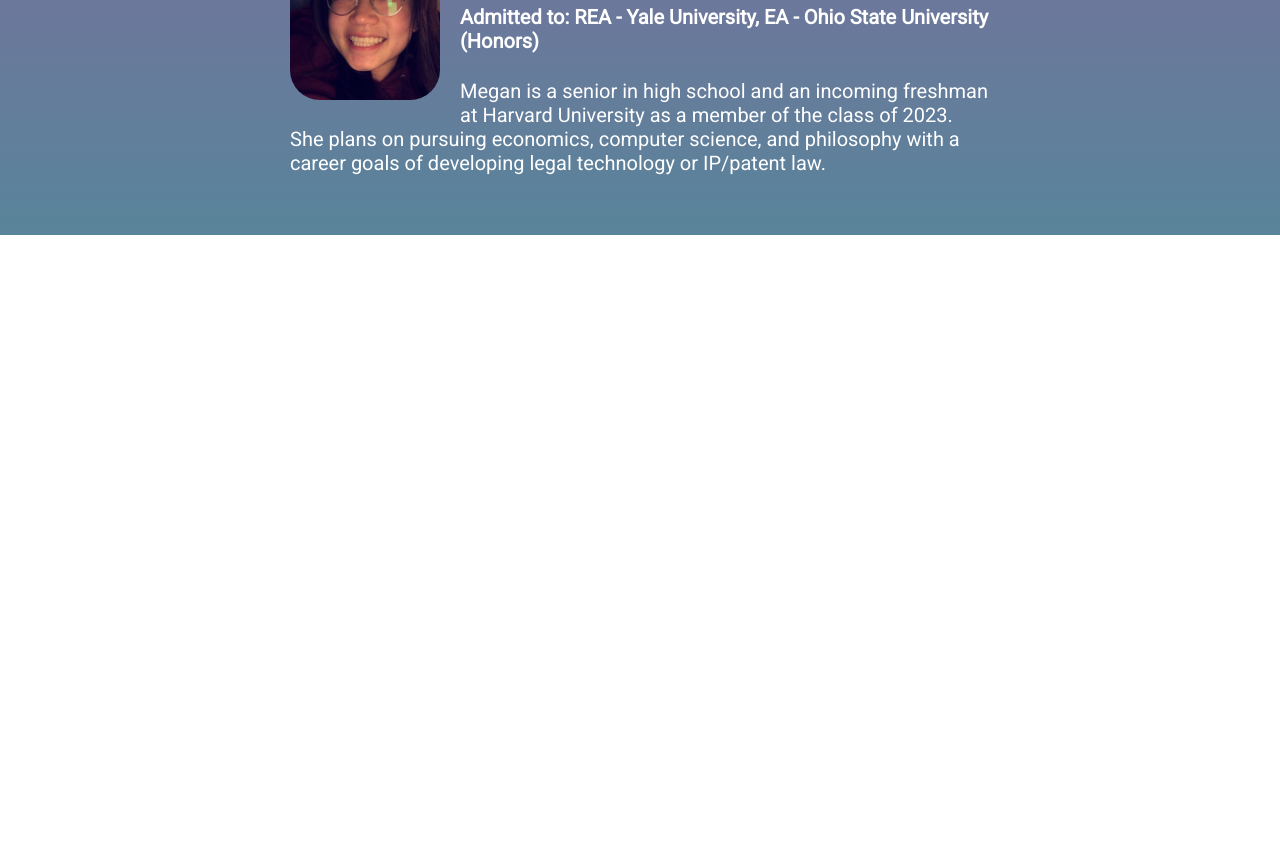
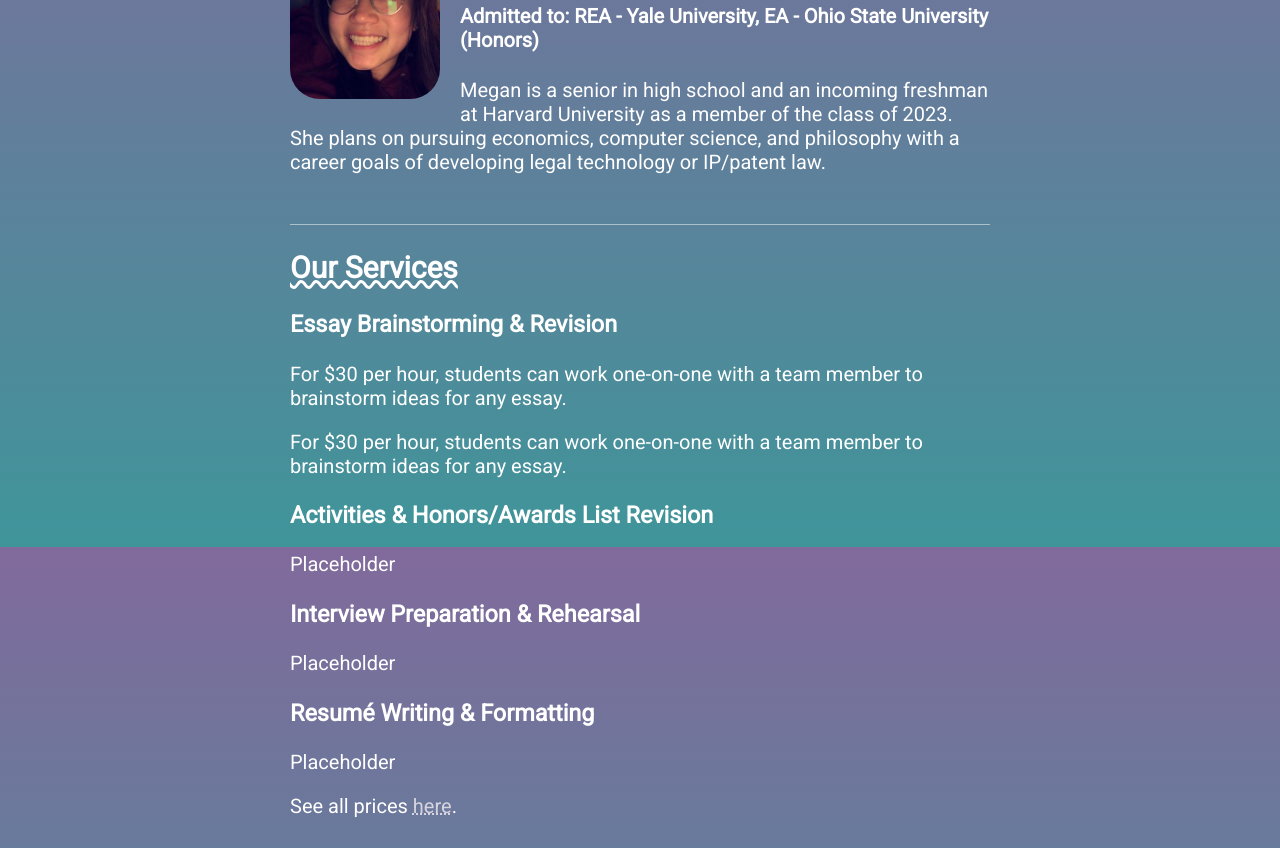
Before and after one commit to megancui/essayreview, a plain HTML site: page index.html in a window 1280 px wide. Shown: the part 1053-1901 px from the top of the page. Before the commit the page ends 1288 px from the top, so only its background shows below. Drawn offline with Linux system fonts and the light colour scheme.

Commit message:
added services section, just waiting to finalize prices

```diff
--- a/index.html
+++ b/index.html
@@ -30,7 +30,9 @@
       <i class="fab fa-instagram"></i>
       <i class="fas fa-envelope"></i>
     </div>
+
     <div class="divider"></div>
+
     <div class="bios" id="team">
       <h2>Our Team</h2>
       <div class="person">
@@ -61,6 +63,27 @@
         </div>
       </div>
     </div>
+
+    <div class="divider"></div>
+
+    <div class="services" id="services">
+      <h2>Our Services</h2>
+
+      <h3>Essay Brainstorming & Revision</h3>
+      <p>For $30 per hour, students can work one-on-one with a team member to brainstorm ideas for any essay.</p>
+      <p>For $30 per hour, students can work one-on-one with a team member to brainstorm ideas for any essay.</p>
+
+      <h3>Activities & Honors/Awards List Revision</h3>
+      <p>Placeholder</p>
+
+      <h3>Interview Preparation & Rehearsal</h3>
+      <p>Placeholder</p>
+
+      <h3>Resumé Writing & Formatting</h3>
+      <p>Placeholder</p>
+
+      <p>See all prices <a href="#">here</a>.</p>
+    </div>
   </div>
 </body>
 </html>
--- a/style.css
+++ b/style.css
@@ -66,7 +66,7 @@
 }
 
 .divider {
-  height: 2px;
+  height: 1px;
   background-color: white;
   opacity: .5;
   margin-top: 30px;
@@ -152,3 +152,13 @@
   color: #d6d4de;
   transition: color .3s;
 }
+
+h2 {
+  text-decoration: underline;
+  text-decoration-style: wavy;
+}
+
+.services p {
+  margin: 0;
+  margin-bottom: 20px;
+}
```
